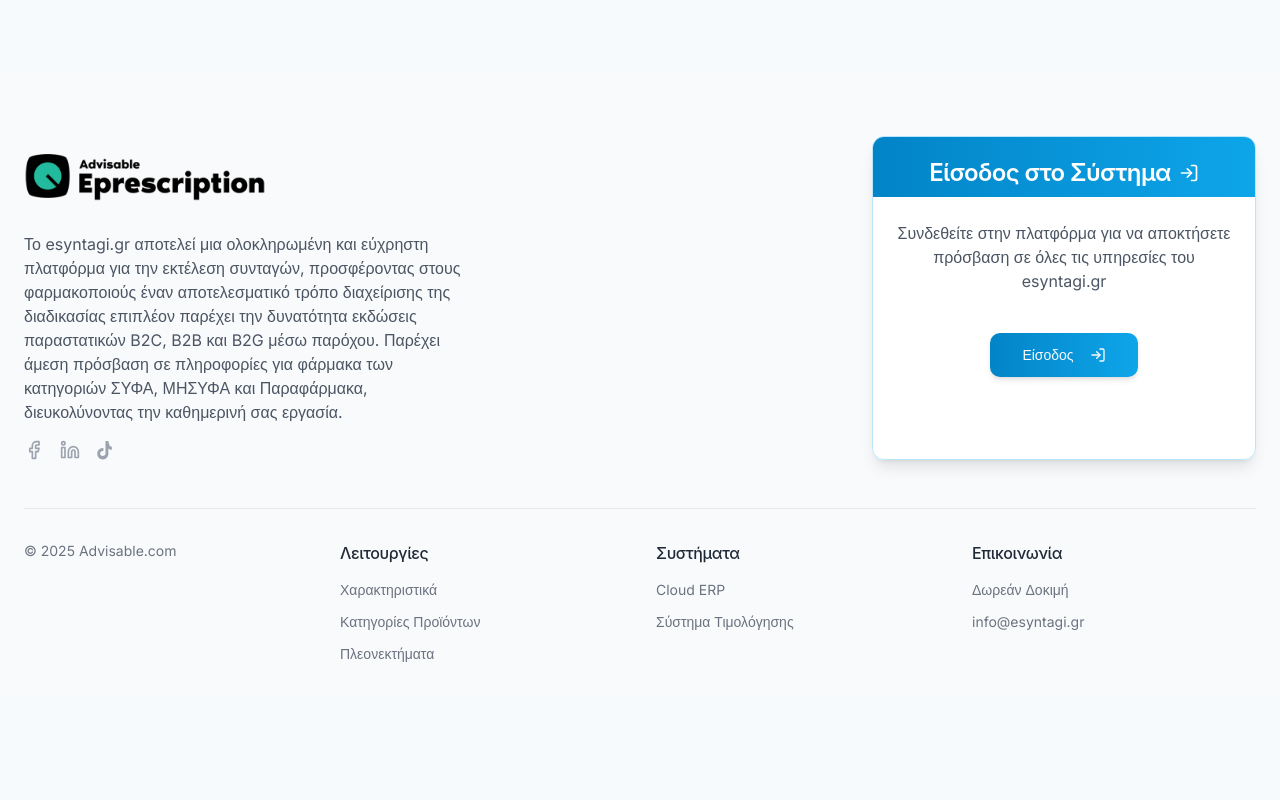
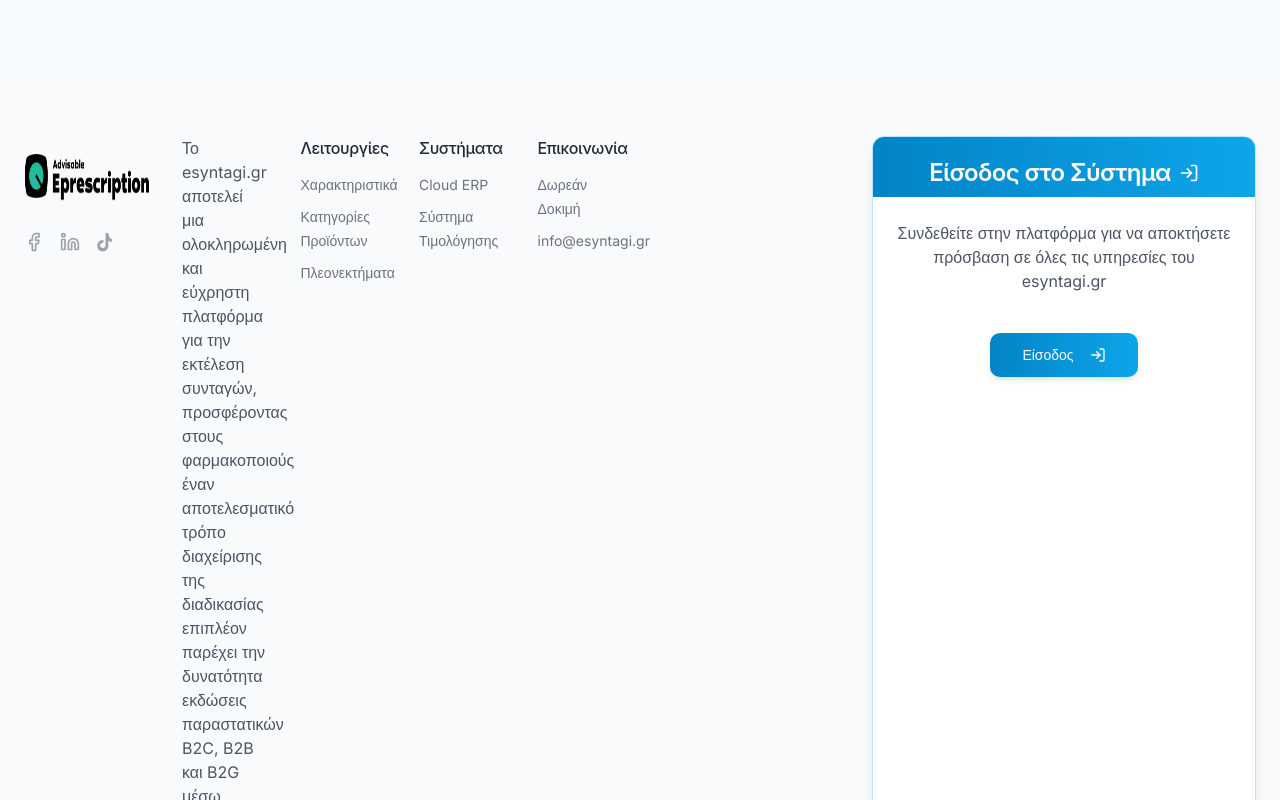
Before and after one commit to pkollaras/essyntagi-site, a React (Vite) app: page / in a window 1280 px wide. Shown: the part 5700-6500 px from the top of the page. Before the commit the page ends 6397 px from the top, so only its background shows below. Built offline with nearby package versions, Linux system fonts and the light colour scheme.

Commit message:
Rearrange footer columns
Rearrange the columns in the footer to place the "Λειτουργίες" and "Συστήματα" sections next to the company info.

```diff
--- a/src/components/Footer.tsx
+++ b/src/components/Footer.tsx
@@ -14,13 +14,14 @@ const Footer = () => {
   return <footer className="bg-gray-50 pt-16 pb-8">
       <div className="container mx-auto px-6">
         <div className="grid grid-cols-1 md:grid-cols-2 gap-8 pb-12">
+          {/* Company info and quick links */}
+          <div className="grid grid-cols-1 lg:grid-cols-4 gap-8">
             {/* Company info */}
-          <div>
+            <div className="lg:col-span-1">
               <div className="flex items-center mb-4">
                 <img alt="Eprescription Logo" className="h-20 w-auto bg-transparent" src="/lovable-uploads/efb75c91-e718-4d58-85c8-7e0d4d1f9e69.png" />
               </div>
-            <p className="text-gray-600 mb-4 max-w-md">Το esyntagi.gr αποτελεί μια ολοκληρωμένη και εύχρηστη πλατφόρμα για την εκτέλεση συνταγών, προσφέροντας στους φαρμακοποιούς έναν αποτελεσματικό τρόπο διαχείρισης της διαδικασίας επιπλέον παρέχει την δυνατότητα εκδώσεις παραστατικών B2C, B2B και B2G μέσω παρόχου. Παρέχει άμεση πρόσβαση σε πληροφορίες για φάρμακα των κατηγοριών ΣΥΦΑ, ΜΗΣΥΦΑ και Παραφάρμακα, διευκολύνοντας την καθημερινή σας εργασία.</p>
-            <div className="flex space-x-4">
+              <div className="flex space-x-4 mb-4">
                 <a href="https://www.facebook.com/advisablecom/" target="_blank" rel="noopener noreferrer" className="text-gray-400 hover:text-essyntagi-600 transition" aria-label="Facebook">
                   <FacebookIcon className="h-5 w-5" />
                 </a>
@@ -30,6 +31,71 @@ const Footer = () => {
                 <a href="https://www.tiktok.com/@advisable.com" target="_blank" rel="noopener noreferrer" className="text-gray-400 hover:text-essyntagi-600 transition" aria-label="TikTok">
                   <TikTokIcon />
                 </a>
+              </div>
+            </div>
+
+            {/* Main description and navigation links side by side */}
+            <div className="lg:col-span-3 grid grid-cols-1 lg:grid-cols-4 gap-8">
+              {/* Main text description */}
+              <div className="lg:col-span-1">
+                <p className="text-gray-600 mb-4">Το esyntagi.gr αποτελεί μια ολοκληρωμένη και εύχρηστη πλατφόρμα για την εκτέλεση συνταγών, προσφέροντας στους φαρμακοποιούς έναν αποτελεσματικό τρόπο διαχείρισης της διαδικασίας επιπλέον παρέχει την δυνατότητα εκδώσεις παραστατικών B2C, B2B και B2G μέσω παρόχου. Παρέχει άμεση πρόσβαση σε πληροφορίες για φάρμακα των κατηγοριών ΣΥΦΑ, ΜΗΣΥΦΑ και Παραφάρμακα, διευκολύνοντας την καθημερινή σας εργασία.</p>
+              </div>
+
+              {/* Page content - First column (Λειτουργίες) */}
+              <div className="lg:col-span-1">
+                <h4 className="font-medium text-gray-800 mb-3">Λειτουργίες</h4>
+                <ul className="space-y-2">
+                  <li>
+                    <a href="#features" className="text-gray-500 hover:text-essyntagi-600 text-sm">
+                      Χαρακτηριστικά
+                    </a>
+                  </li>
+                  <li>
+                    <a href="#product-categories" className="text-gray-500 hover:text-essyntagi-600 text-sm">
+                      Κατηγορίες Προϊόντων
+                    </a>
+                  </li>
+                  <li>
+                    <a href="#benefits" className="text-gray-500 hover:text-essyntagi-600 text-sm">
+                      Πλεονεκτήματα
+                    </a>
+                  </li>
+                </ul>
+              </div>
+
+              {/* Page content - Second column (Συστήματα) */}
+              <div className="lg:col-span-1">
+                <h4 className="font-medium text-gray-800 mb-3">Συστήματα</h4>
+                <ul className="space-y-2">
+                  <li>
+                    <a href="#cloud" className="text-gray-500 hover:text-essyntagi-600 text-sm">
+                      Cloud ERP
+                    </a>
+                  </li>
+                  <li>
+                    <a href="#invoicing" className="text-gray-500 hover:text-essyntagi-600 text-sm">
+                      Σύστημα Τιμολόγησης
+                    </a>
+                  </li>
+                </ul>
+              </div>
+
+              {/* Page content - Third column (Επικοινωνία) */}
+              <div className="lg:col-span-1">
+                <h4 className="font-medium text-gray-800 mb-3">Επικοινωνία</h4>
+                <ul className="space-y-2">
+                  <li>
+                    <a href="#cta" className="text-gray-500 hover:text-essyntagi-600 text-sm">
+                      Δωρεάν Δοκιμή
+                    </a>
+                  </li>
+                  <li>
+                    <a href="mailto:info@esyntagi.gr" className="text-gray-500 hover:text-essyntagi-600 text-sm">
+                      info@esyntagi.gr
+                    </a>
+                  </li>
+                </ul>
+              </div>
             </div>
           </div>
 
@@ -69,69 +135,10 @@ const Footer = () => {
         </div>
 
         <div className="border-t border-gray-200 pt-8">
-          <div className="grid grid-cols-1 md:grid-cols-4 gap-8">
-            {/* Copyright column */}
-            <div>
+          <div className="text-center">
             <p className="text-gray-500 text-sm">
               &copy; {currentYear} Advisable.com
             </p>
-            </div>
-
-            {/* Page content - First column */}
-            <div>
-              <h4 className="font-medium text-gray-800 mb-3">Λειτουργίες</h4>
-              <ul className="space-y-2">
-                <li>
-                  <a href="#features" className="text-gray-500 hover:text-essyntagi-600 text-sm">
-                    Χαρακτηριστικά
-                  </a>
-                </li>
-                <li>
-                  <a href="#product-categories" className="text-gray-500 hover:text-essyntagi-600 text-sm">
-                    Κατηγορίες Προϊόντων
-                  </a>
-                </li>
-                <li>
-                  <a href="#benefits" className="text-gray-500 hover:text-essyntagi-600 text-sm">
-                    Πλεονεκτήματα
-                  </a>
-                </li>
-              </ul>
-            </div>
-
-            {/* Page content - Second column */}
-            <div>
-              <h4 className="font-medium text-gray-800 mb-3">Συστήματα</h4>
-              <ul className="space-y-2">
-                <li>
-                  <a href="#cloud" className="text-gray-500 hover:text-essyntagi-600 text-sm">
-                    Cloud ERP
-                  </a>
-                </li>
-                <li>
-                  <a href="#invoicing" className="text-gray-500 hover:text-essyntagi-600 text-sm">
-                    Σύστημα Τιμολόγησης
-                  </a>
-                </li>
-              </ul>
-            </div>
-
-            {/* Page content - Third column */}
-            <div>
-              <h4 className="font-medium text-gray-800 mb-3">Επικοινωνία</h4>
-              <ul className="space-y-2">
-                <li>
-                  <a href="#cta" className="text-gray-500 hover:text-essyntagi-600 text-sm">
-                    Δωρεάν Δοκιμή
-                  </a>
-                </li>
-                <li>
-                  <a href="mailto:info@esyntagi.gr" className="text-gray-500 hover:text-essyntagi-600 text-sm">
-                    info@esyntagi.gr
-                  </a>
-                </li>
-              </ul>
-            </div>
           </div>
         </div>
       </div>
```
Lines whose indentation alone changed are shown as unchanged.
